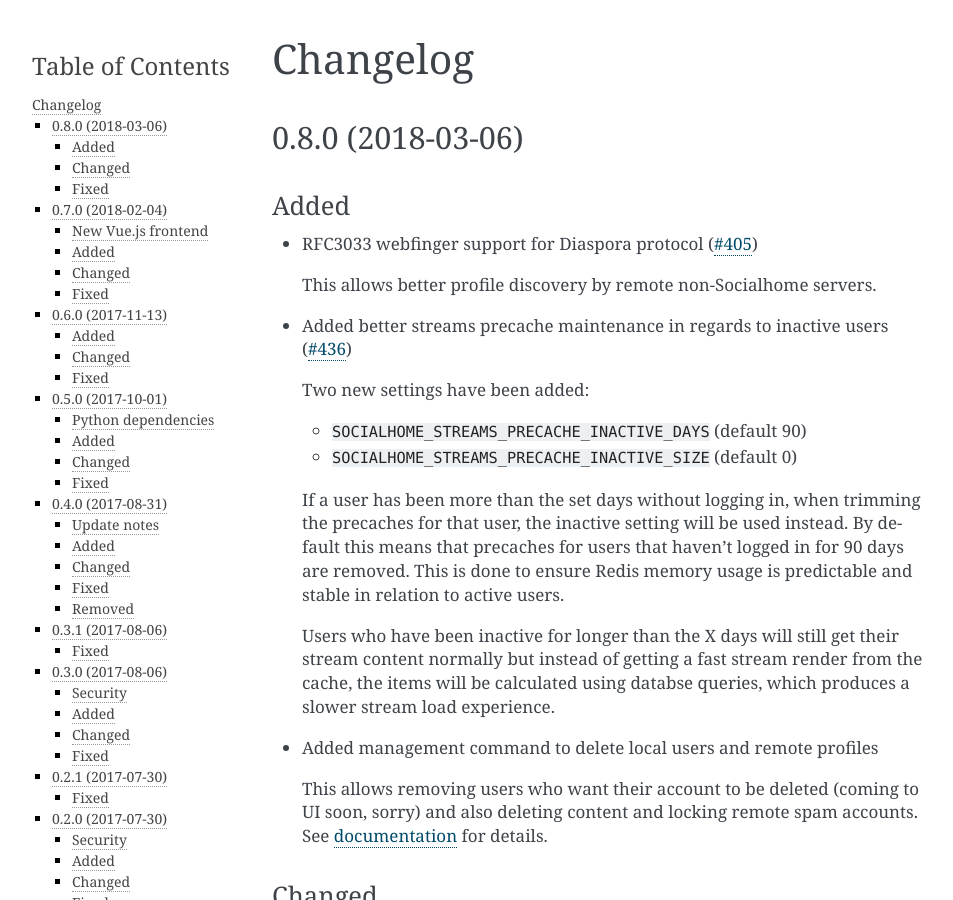
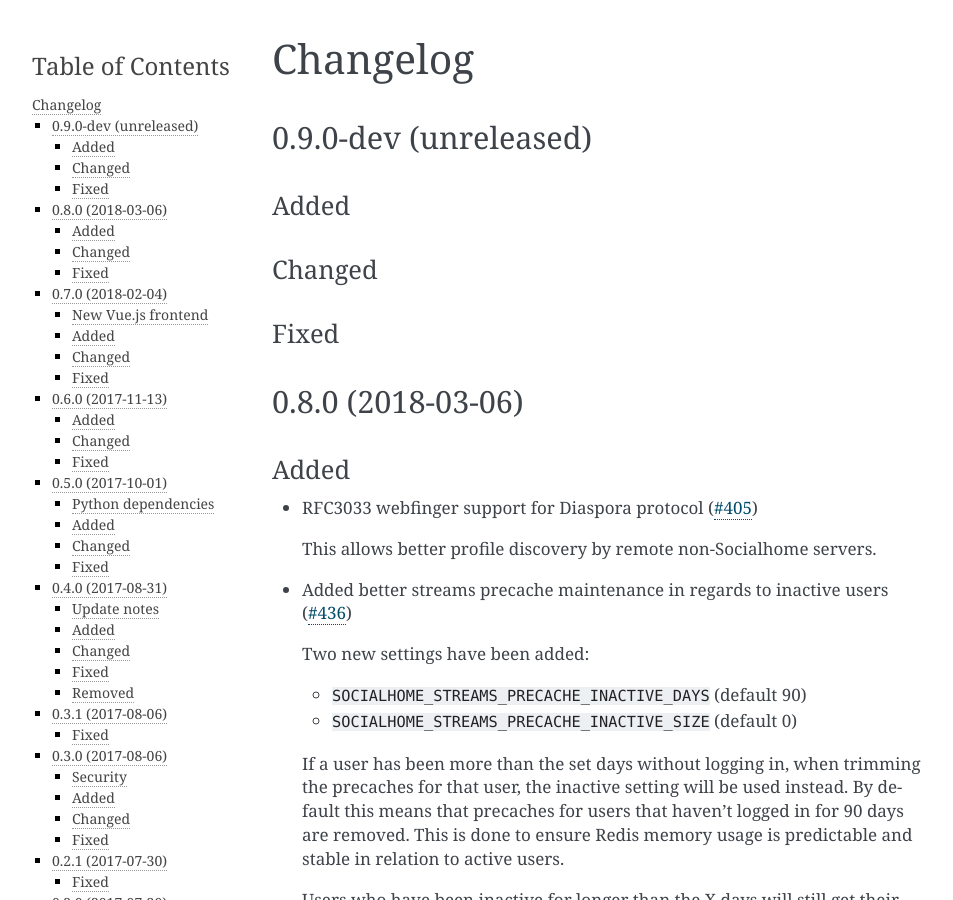
Before and after one commit to jaywink/socialhome, a Sphinx documentation site: the page built from docs/changelog.rst, in a window 1280 px wide and 900 px high. Shown: the whole window, without its empty margins (148-1101 px from the left). Built offline with Sphinx 7.4.7, drawn with Linux system fonts in a browser that asks for light colours.

Commit message:
Start new development cycle

```diff
--- a/docs/changelog.rst
+++ b/docs/changelog.rst
@@ -2,6 +2,19 @@
 
 Changelog
 =========
+
+0.9.0-dev (unreleased)
+----------------------
+
+Added
+.....
+
+Changed
+.......
+
+Fixed
+.....
+
 
 0.8.0 (2018-03-06)
 ------------------
--- a/docs/conf.py
+++ b/docs/conf.py
@@ -1,6 +1,6 @@
 #!/usr/bin/env python3
 # -*- coding: utf-8 -*-
-__version__ = "0.8.0"
+__version__ = "0.9.0-dev"
 
 # Federation documentation build configuration file, created by
 # sphinx-quickstart on Sun Oct  2 12:42:19 2016.
--- a/socialhome/__init__.py
+++ b/socialhome/__init__.py
@@ -1,5 +1,5 @@
 # -*- coding: utf-8 -*-
-__version__ = "0.8.0"
+__version__ = "0.9.0-dev"
 __version_info__ = tuple([int(num) if num.isdigit() else num for num in __version__.replace("-", ".", 1).split(".")])
 
 default_app_config = "socialhome.apps.SocialhomeConfig"
```
